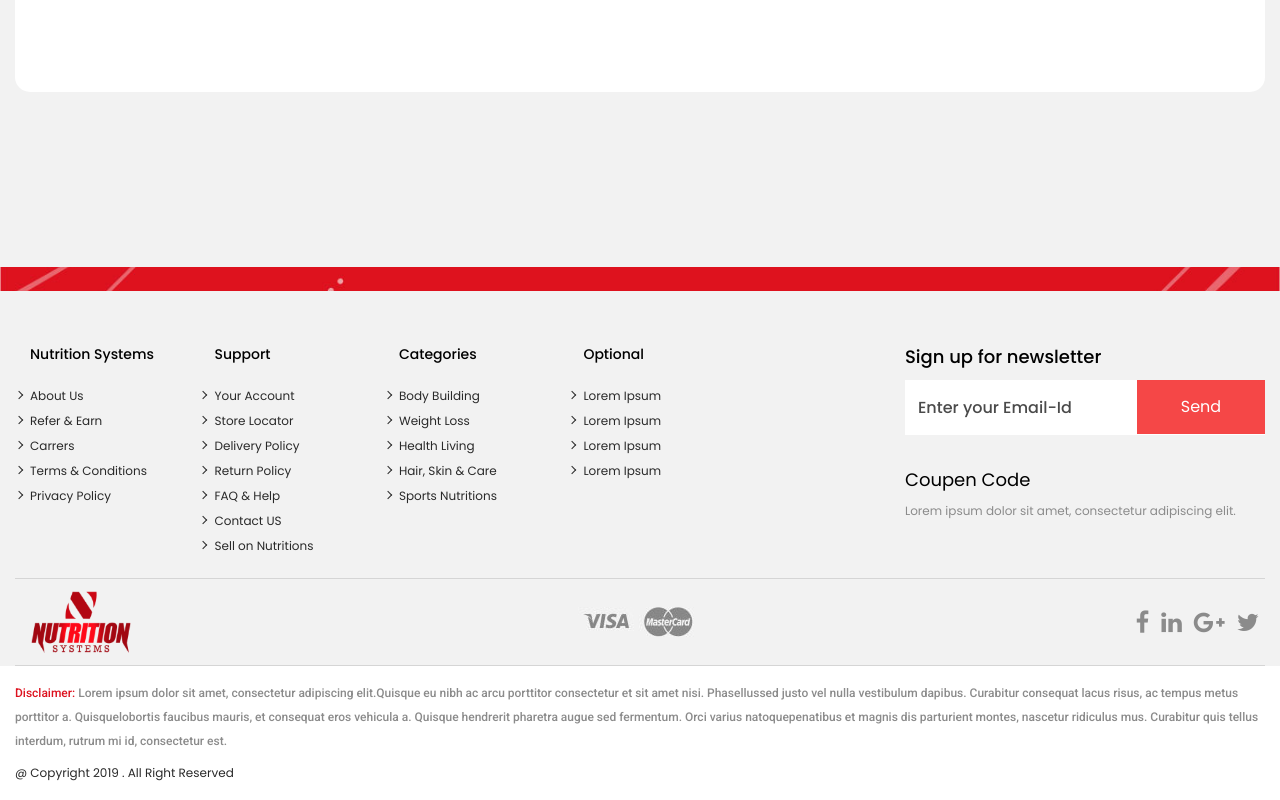
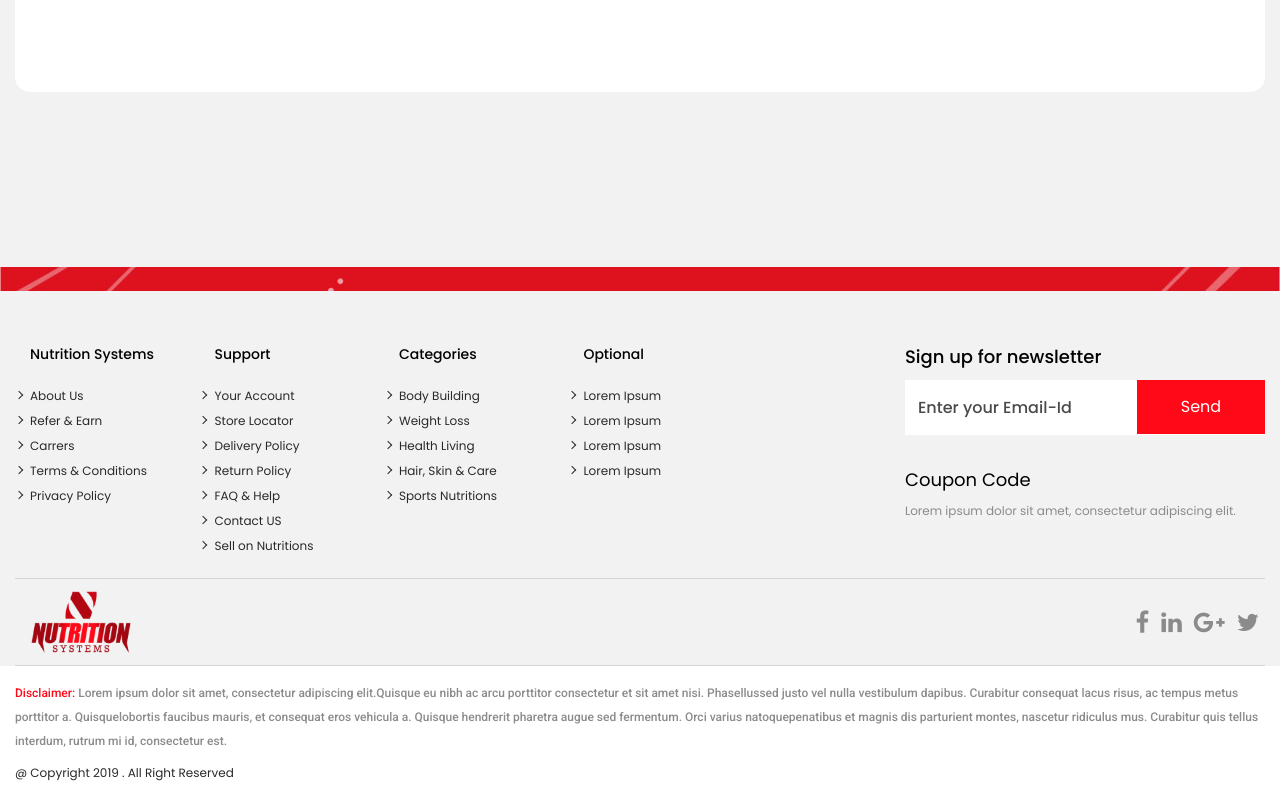
Before and after one commit to KaranPalan7507/NSEcomm, a React (Create React App) app in the folder nutrition/: page /order-failure in a window 1280 px wide. Shown: the part 847-1647 px from the top of the page. Built offline with nearby package versions, Linux system fonts and the light colour scheme.

Commit message:
footer changes

```diff
--- a/nutrition/src/index.scss
+++ b/nutrition/src/index.scss
@@ -632,7 +632,7 @@ img {
     position: absolute;
     right: 0;
     top: 0;
-    background: #f54747;
+    background: $red;
     border-radius: 0;
     color: #ffffff;
     padding: 14px 15px;
--- a/nutrition/src/shared/footer/index.js
+++ b/nutrition/src/shared/footer/index.js
@@ -123,14 +123,14 @@ export default class Footer extends React.Component {
   }
 
   paymentOptions = [
-    {
-      type: "Visa",
-      img: paymentOpt1
-    },
-    {
-      type: "Master Card",
-      img: paymentOpt2
-    }
+    // {
+    //   type: "Visa",
+    //   img: paymentOpt1
+    // },
+    // {
+    //   type: "Master Card",
+    //   img: paymentOpt2
+    // }
     // {
     //   type: "Cirrus",
     //   img: paymentOpt3
--- a/nutrition/src/shared/footer/style.scss
+++ b/nutrition/src/shared/footer/style.scss
@@ -1,3 +1,4 @@
+@import "./../../scss/variables";
 .footer {
   background: #f2f2f2;
   font-family: "Poppins", sans-serif;
@@ -38,7 +39,7 @@
     padding: 15px;
 
     span {
-      color: #dd121f;
+      color: $red;
     }
     .cc-text {
       padding-top: 8px;
--- a/nutrition/src/utils/messages.js
+++ b/nutrition/src/utils/messages.js
@@ -8,7 +8,7 @@ const messages = {
     search_text: "Search for Products, Brands and More",
     signup_newsletter: "Sign up for newsletter",
     copyright: "@ Copyright 2019, All Rights Reserved.",
-    coupen_code: "Coupen Code",
+    coupen_code: "Coupon Code",
     dummy_text: "Lorem ipsum dolor sit amet, consectetur adipiscing elit.",
     enter_email: "Enter your Email-Id",
     reviews: "Reviews",
```
